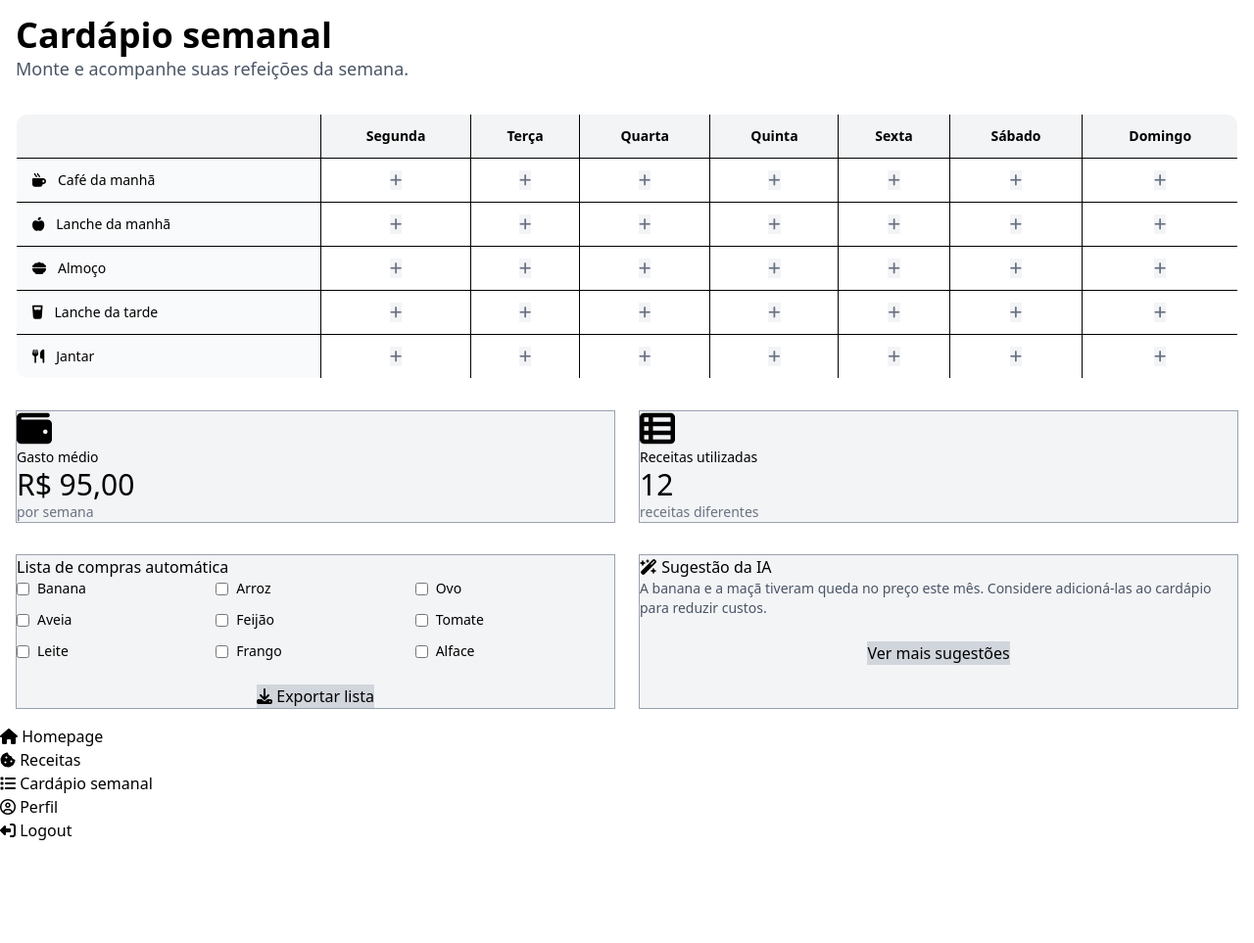
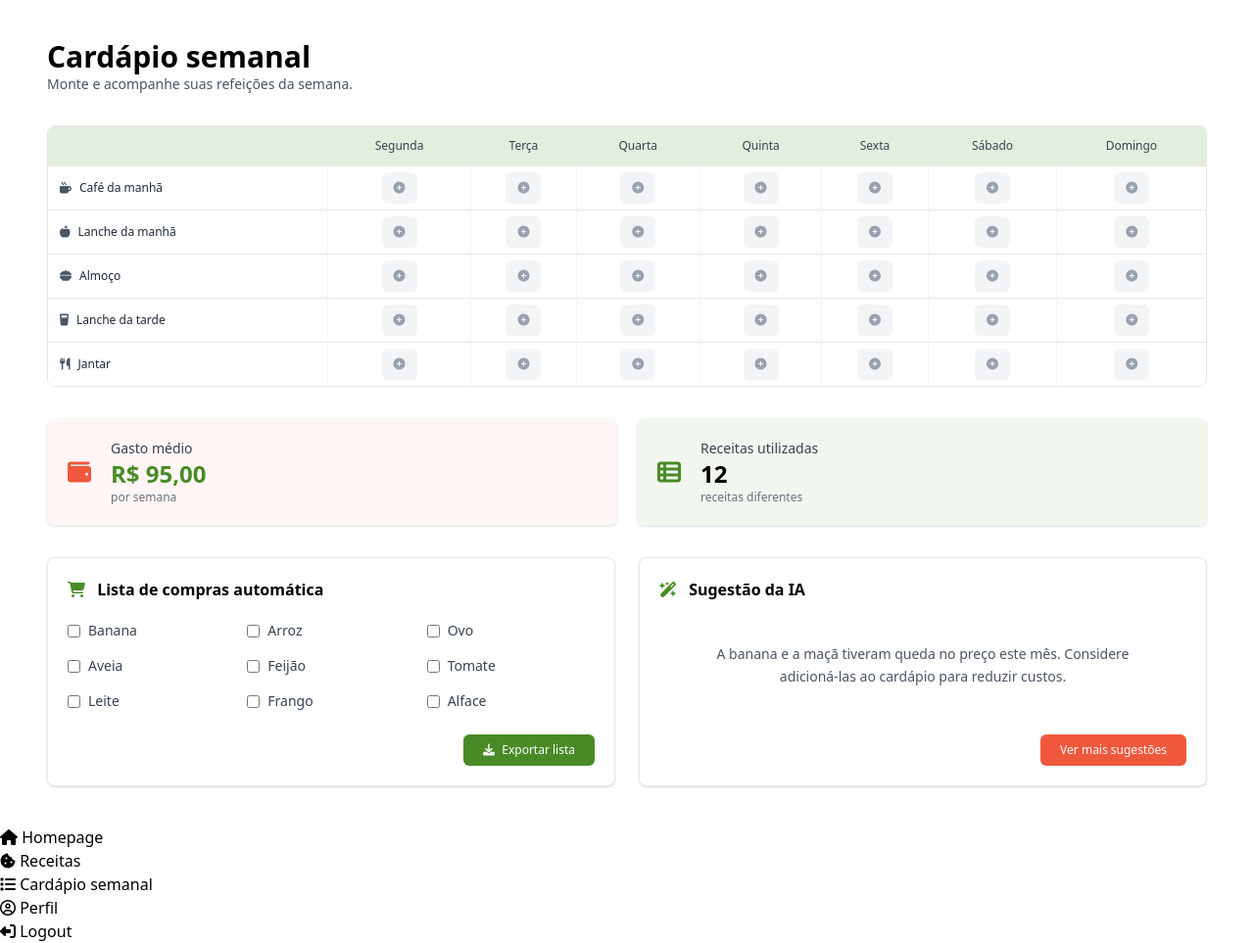
Before and after one commit to ceci869/NutriJoy-IFZN, a Flask app: page /cardapiosemanal in a window 1280 px wide. Shown: the part 56-1019 px from the top of the page at 98% size. Before the commit the page ends 914 px from the top, so only its background shows below. Run offline with Flask 3, Linux system fonts and the light colour scheme; the visitor is signed in with stand-in values (Sample User, id 1); parts of the project's set-up code (start-up, migrations or seed data) failed here and were passed over; some libraries are stand-ins or nearby versions.

Commit message:
Atualiza layout de cardápio semanal

```diff
--- a/templates/cardapiosemanal.html
+++ b/templates/cardapiosemanal.html
@@ -2,30 +2,35 @@
 
 {% block content %}
 
-<h1 class="text-4xl font-bold">
+<div class="px-4 md:px-8 py-6">
+
+    <h1 class="text-3xl font-bold text-black">
         Cardápio semanal
     </h1>
 
-<p class="mb-8 text-lg text-gray-600">
+    <p class="text-sm text-gray-600 mb-8">
         Monte e acompanhe suas refeições da semana.
     </p>
 
-<!-- Tabela -->
-<div class="overflow-x-auto mb-8">
+    <!-- Tabela do cardápio -->
+    <div class="overflow-x-auto mb-8 rounded-lg border border-gray-200 bg-white">
 
-    <table class="w-full border border-gray-200 rounded-xl overflow-hidden text-sm bg-white">
+        <table class="w-full min-w-[700px] text-xs bg-white">
 
-        <tr class="bg-gray-100">
-            <th class="border p-3"></th>
-            <th class="border p-3">Segunda</th>
-            <th class="border p-3">Terça</th>
-            <th class="border p-3">Quarta</th>
-            <th class="border p-3">Quinta</th>
-            <th class="border p-3">Sexta</th>
-            <th class="border p-3">Sábado</th>
-            <th class="border p-3">Domingo</th>
+            <thead>
+                <tr class="bg-[#E4EEDE] text-gray-700">
+                    <th class="p-3 text-left font-medium"></th>
+                    <th class="p-3 font-medium">Segunda</th>
+                    <th class="p-3 font-medium">Terça</th>
+                    <th class="p-3 font-medium">Quarta</th>
+                    <th class="p-3 font-medium">Quinta</th>
+                    <th class="p-3 font-medium">Sexta</th>
+                    <th class="p-3 font-medium">Sábado</th>
+                    <th class="p-3 font-medium">Domingo</th>
                 </tr>
+            </thead>
 
+            <tbody>
                 {% set refeicoes = [
                     ("fa-mug-hot", "Café da manhã"),
                     ("fa-apple-whole", "Lanche da manhã"),
@@ -35,211 +40,172 @@
                 ] %}
 
                 {% for icone, refeicao in refeicoes %}
-        <tr>
+                <tr class="border-t border-gray-200">
 
-            <td class="border px-4 py-3 bg-gray-50">
-
-                <div class="flex items-center gap-3">
-
-                    <i class="fa-solid {{ icone }}"></i>
-
-                    <span class="font-medium">
+                    <td class="px-3 py-3 bg-white whitespace-nowrap">
+                        <div class="flex items-center gap-2">
+                            <i class="fa-solid {{ icone }} text-gray-600"></i>
+                            <span class="font-medium text-gray-800">
                                 {{ refeicao }}
                             </span>
-
                         </div>
-
                     </td>
 
                     {% for i in range(7) %}
-            <td class="border p-2 text-center">
-
-                <button class="btn btn-circle btn-sm bg-gray-100 border-gray-300 text-gray-500 hover:bg-gray-200">
-
-                    <i class="fa-solid fa-plus"></i>
-
+                    <td class="p-1.5 text-center border-l border-gray-100">
+                        <button type="button"
+                                class="w-9 h-8 rounded-md bg-gray-100 text-gray-400 hover:bg-[#E4EEDE] hover:text-[#488B26] transition-colors">
+                            <i class="fa-solid fa-circle-plus"></i>
                         </button>
-
                     </td>
                     {% endfor %}
 
                 </tr>
                 {% endfor %}
+            </tbody>
 
         </table>
-
     </div>
 
+    <!-- Estatísticas -->
+    <div class="grid grid-cols-1 md:grid-cols-2 gap-5 mb-8">
 
-<!-- Estatísticas -->
-<div class="grid md:grid-cols-2 gap-6 mb-8">
+        <div class="bg-[#F0583E]/5 rounded-lg border border-gray-100 shadow-sm p-5">
+            <div class="flex items-center gap-5">
 
-    <div class="card bg-gray-100 border border-gray-400 shadow-none">
-
-        <div class="card-body flex-row items-center gap-5">
-
-            <i class="fa-solid fa-wallet text-4xl"></i>
+                <i class="fa-solid fa-wallet text-2xl text-[#F0583E]"></i>
 
                 <div>
-
-                <p class="text-sm">
+                    <p class="text-sm text-gray-700">
                         Gasto médio
                     </p>
 
-                <h2 class="text-3xl">
+                    <h2 class="text-2xl font-bold text-[#488B26]">
                         R$ 95,00
                     </h2>
 
-                <p class="text-sm text-gray-500">
+                    <p class="text-xs text-gray-500">
                         por semana
                     </p>
+                </div>
 
+            </div>
+        </div>
+
+        <div class="bg-[#E4EEDE]/50 rounded-lg border border-gray-100 shadow-sm p-5">
+            <div class="flex items-center gap-5">
+
+                <i class="fa-solid fa-table-list text-2xl text-[#488B26]"></i>
+
+                <div>
+                    <p class="text-sm text-gray-700">
+                        Receitas utilizadas
+                    </p>
+
+                    <h2 class="text-2xl font-bold text-black">
+                        12
+                    </h2>
+
+                    <p class="text-xs text-gray-500">
+                        receitas diferentes
+                    </p>
+                </div>
+
+            </div>
         </div>
 
     </div>
 
-    </div>
+    <!-- Lista de compras e sugestão da IA -->
+    <div class="grid grid-cols-1 lg:grid-cols-2 gap-6">
 
+        <!-- Lista de compras -->
+        <div class="bg-white rounded-lg border border-gray-200 shadow-sm p-5">
 
-    <div class="card bg-gray-100 border border-gray-400 shadow-none">
-
-        <div class="card-body flex-row items-center gap-5">
-
-            <i class="fa-solid fa-table-list text-4xl"></i>
-
-            <div>
-
-                <p class="text-sm">
-                    Receitas utilizadas
-                </p>
-
-                <h2 class="text-3xl">
-                    12
-                </h2>
-
-                <p class="text-sm text-gray-500">
-                    receitas diferentes
-                </p>
-
-            </div>
-
-        </div>
-
-    </div>
-
-</div>
-
-
-<!-- Lista de compras e IA -->
-<div class="grid lg:grid-cols-2 gap-6">
-
-    <!-- Lista -->
-    <div class="card bg-gray-100 border border-gray-400 shadow-none">
-
-        <div class="card-body">
-
-            <h2 class="card-title text-base">
+            <h2 class="text-base font-semibold text-black mb-5">
+                <i class="fa-solid fa-cart-shopping text-[#488B26] mr-2"></i>
                 Lista de compras automática
             </h2>
 
-            <div class="grid grid-cols-3 gap-y-3 text-sm">
+            <div class="grid grid-cols-2 sm:grid-cols-3 gap-y-4 gap-x-3 text-sm text-gray-700">
 
                 <label class="flex items-center gap-2">
-                    <input type="checkbox">
+                    <input type="checkbox" class="checkbox checkbox-xs accent-[#488B26]">
                     Banana
                 </label>
 
                 <label class="flex items-center gap-2">
-                    <input type="checkbox">
+                    <input type="checkbox" class="checkbox checkbox-xs accent-[#488B26]">
                     Arroz
                 </label>
 
                 <label class="flex items-center gap-2">
-                    <input type="checkbox">
+                    <input type="checkbox" class="checkbox checkbox-xs accent-[#488B26]">
                     Ovo
                 </label>
 
                 <label class="flex items-center gap-2">
-                    <input type="checkbox">
+                    <input type="checkbox" class="checkbox checkbox-xs accent-[#488B26]">
                     Aveia
                 </label>
 
                 <label class="flex items-center gap-2">
-                    <input type="checkbox">
+                    <input type="checkbox" class="checkbox checkbox-xs accent-[#488B26]">
                     Feijão
                 </label>
 
                 <label class="flex items-center gap-2">
-                    <input type="checkbox">
+                    <input type="checkbox" class="checkbox checkbox-xs accent-[#488B26]">
                     Tomate
                 </label>
 
                 <label class="flex items-center gap-2">
-                    <input type="checkbox">
+                    <input type="checkbox" class="checkbox checkbox-xs accent-[#488B26]">
                     Leite
                 </label>
 
                 <label class="flex items-center gap-2">
-                    <input type="checkbox">
+                    <input type="checkbox" class="checkbox checkbox-xs accent-[#488B26]">
                     Frango
                 </label>
 
                 <label class="flex items-center gap-2">
-                    <input type="checkbox">
+                    <input type="checkbox" class="checkbox checkbox-xs accent-[#488B26]">
                     Alface
                 </label>
 
             </div>
 
-            <div class="flex justify-center mt-6">
-
-                <button class="btn bg-gray-300 border-0 text-black hover:bg-gray-400">
-
-                    <i class="fa-solid fa-download"></i>
-
+            <div class="flex justify-end mt-6">
+                <button type="button"
+                        class="px-5 py-2 rounded-md bg-[#488B26] text-white text-xs font-medium hover:bg-[#3D7620] transition-colors">
+                    <i class="fa-solid fa-download mr-1"></i>
                     Exportar lista
-
                 </button>
-
             </div>
 
         </div>
 
+        <!-- Sugestão da IA -->
+        <div class="bg-white rounded-lg border border-gray-200 shadow-sm p-5 flex flex-col">
+
+            <h2 class="text-base font-semibold text-black mb-5">
+                <i class="fa-solid fa-wand-magic-sparkles text-[#488B26] mr-2"></i>
+                Sugestão da IA
+            </h2>
+
+            <div class="flex-1 flex items-center justify-center py-2">
+                <p class="text-sm text-gray-600 text-center leading-relaxed max-w-md">
+                    A banana e a maçã tiveram queda no preço este mês.
+                    Considere adicioná-las ao cardápio para reduzir custos.
+                </p>
             </div>
 
-
-    <!-- Sugestão da IA -->
-    <div class="card bg-gray-100 border border-gray-400 shadow-none">
-
-        <div class="card-body">
-
-            <h2 class="card-title text-base">
-
-                <i class="fa-solid fa-wand-magic-sparkles"></i>
-
-                Sugestão da IA
-
-            </h2>
-
-            <div class="flex-1 flex items-center">
-
-                <p class="text-sm text-gray-600">
-
-                    A banana e a maçã tiveram queda no preço este mês.
-                    Considere adicioná-las ao cardápio para reduzir custos.
-
-                </p>
-
-            </div>
-
-            <div class="flex justify-center mt-6">
-
-                <button class="btn bg-gray-300 border-0 text-black hover:bg-gray-400">
-
+            <div class="flex justify-end mt-6">
+                <button type="button"
+                        class="px-5 py-2 rounded-md bg-[#F0583E] text-white text-xs font-medium hover:bg-[#D94A32] transition-colors">
                     Ver mais sugestões
-
                 </button>
-
             </div>
 
         </div>
```
Lines whose indentation alone changed are shown as unchanged.
